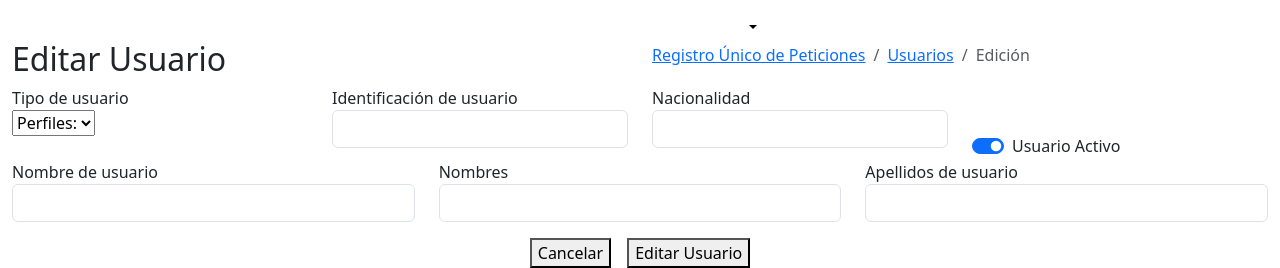
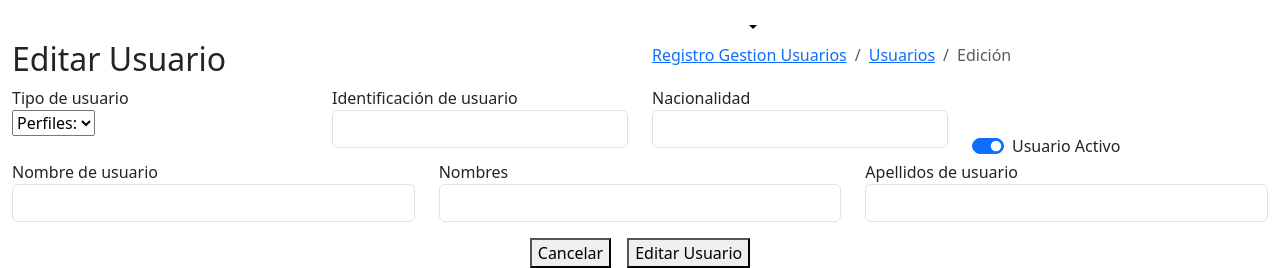
Before and after one commit to luchoberdugo/bufette, a Django app: page /users/editar_usuario/1 in a window 1280 px wide. Shown: the part 900-1168 px from the top of the page. Run offline with Django 4.2, Linux system fonts and the light colour scheme; data comes from the database, SQL or seed files in the repository; data that the repository does not hold is empty; some libraries are stand-ins or nearby versions; some web fonts are replaced.

Commit message:
modificacion registro usurio

```diff
--- a/bufetteapp/templates/registration/useredit.html
+++ b/bufetteapp/templates/registration/useredit.html
@@ -19,7 +19,7 @@
               <nav aria-label="breadcrumb">
                 <ol class="breadcrumb">
                   <li class="breadcrumb-item">
-                    <a href="{% url 'dashboard' %}">Registro Único de Peticiones</a>
+                    <a href="{% url 'dashboard' %}">Registro Gestion Usuarios</a>
                   </li>
                   <li class="breadcrumb-item">
                     <a href="{% url 'listausuario' %}">Usuarios</a>
```
